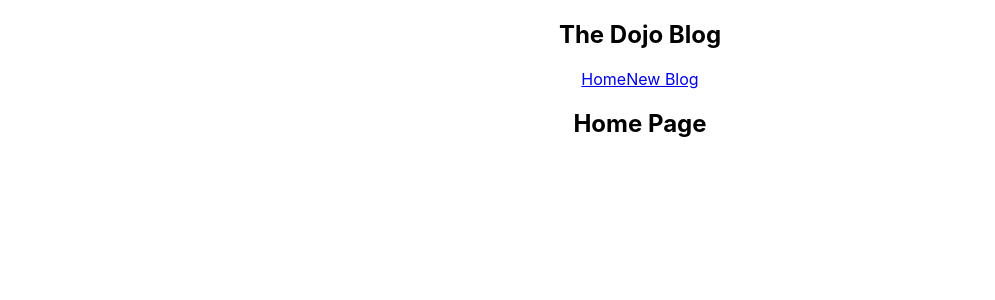
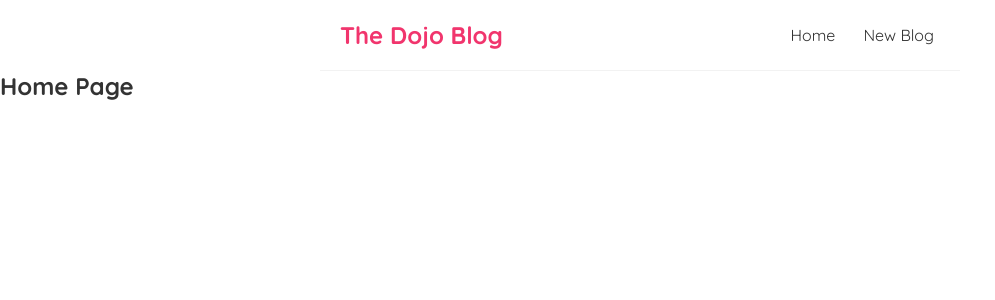
Before and after one commit to FaeizHamdard22/dojo-blog-1, a React (Create React App) app: page / in a window 1280 px wide. Shown: the top 300 px of the page, without its empty margins (0-995 px from the left). Built offline with nearby package versions, Linux system fonts and the light colour scheme.

Commit message:
CSS styles added to index.css

```diff
--- a/src/App.css
+++ /dev/null
@@ -1,38 +0,0 @@
-.App {
-  text-align: center;
-}
-
-.App-logo {
-  height: 40vmin;
-  pointer-events: none;
-}
-
-@media (prefers-reduced-motion: no-preference) {
-  .App-logo {
-    animation: App-logo-spin infinite 20s linear;
-  }
-}
-
-.App-header {
-  background-color: #282c34;
-  min-height: 100vh;
-  display: flex;
-  flex-direction: column;
-  align-items: center;
-  justify-content: center;
-  font-size: calc(10px + 2vmin);
-  color: white;
-}
-
-.App-link {
-  color: #61dafb;
-}
-
-@keyframes App-logo-spin {
-  from {
-    transform: rotate(0deg);
-  }
-  to {
-    transform: rotate(360deg);
-  }
-}
--- a/src/App.js
+++ b/src/App.js
@@ -1,4 +1,3 @@
-import "./App.css";
 import Navbar from "./Navbar";
 import Home from "./Home";
 function App() {
--- a/src/index.css
+++ b/src/index.css
@@ -1,13 +1,35 @@
-body {
+@import url("https://fonts.googleapis.com/css2?family=Quicksand:wght@300..700&display=swap");
+
+/* base styles */
+* {
   margin: 0;
-  font-family: -apple-system, BlinkMacSystemFont, 'Segoe UI', 'Roboto', 'Oxygen',
-    'Ubuntu', 'Cantarell', 'Fira Sans', 'Droid Sans', 'Helvetica Neue',
-    sans-serif;
-  -webkit-font-smoothing: antialiased;
-  -moz-osx-font-smoothing: grayscale;
+  font-family: "Quicksand";
+  color: #333;
 }
-
-code {
-  font-family: source-code-pro, Menlo, Monaco, Consolas, 'Courier New',
-    monospace;
+.navbar {
+  padding: 20px;
+  display: flex;
+  align-items: center;
+  max-width: 600px;
+  margin: 0 auto;
+  border-bottom: 1px solid #f2f2f2;
 }
+.navbar h1 {
+  color: #f1356d;
+}
+.navbar .links {
+  margin-left: auto;
+}
+.navbar a {
+  margin-left: 16px;
+  text-decoration: none;
+  padding: 6px;
+}
+.navbar a:hover {
+  color: #f1356d;
+}
+.content {
+  max-width: 600px;
+  margin: 40px auto;
+  padding: 20px;
+}
```
